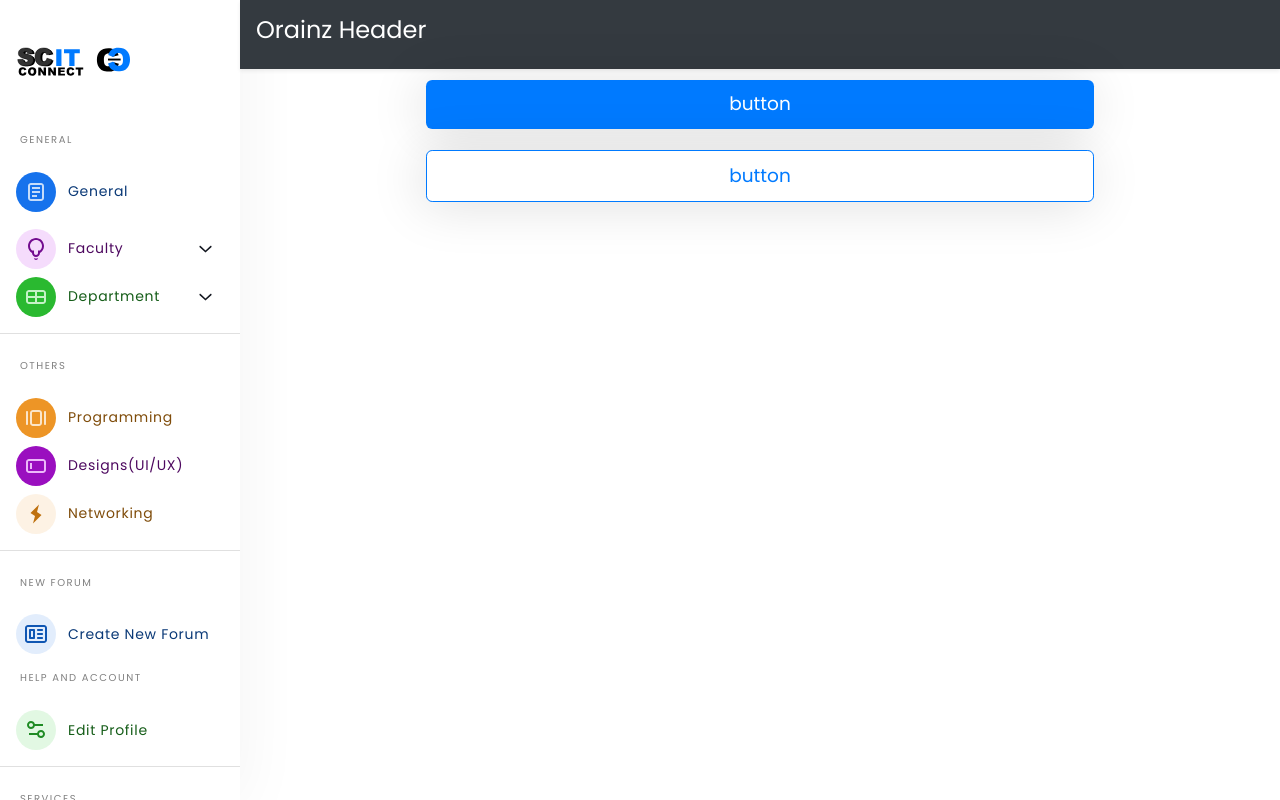
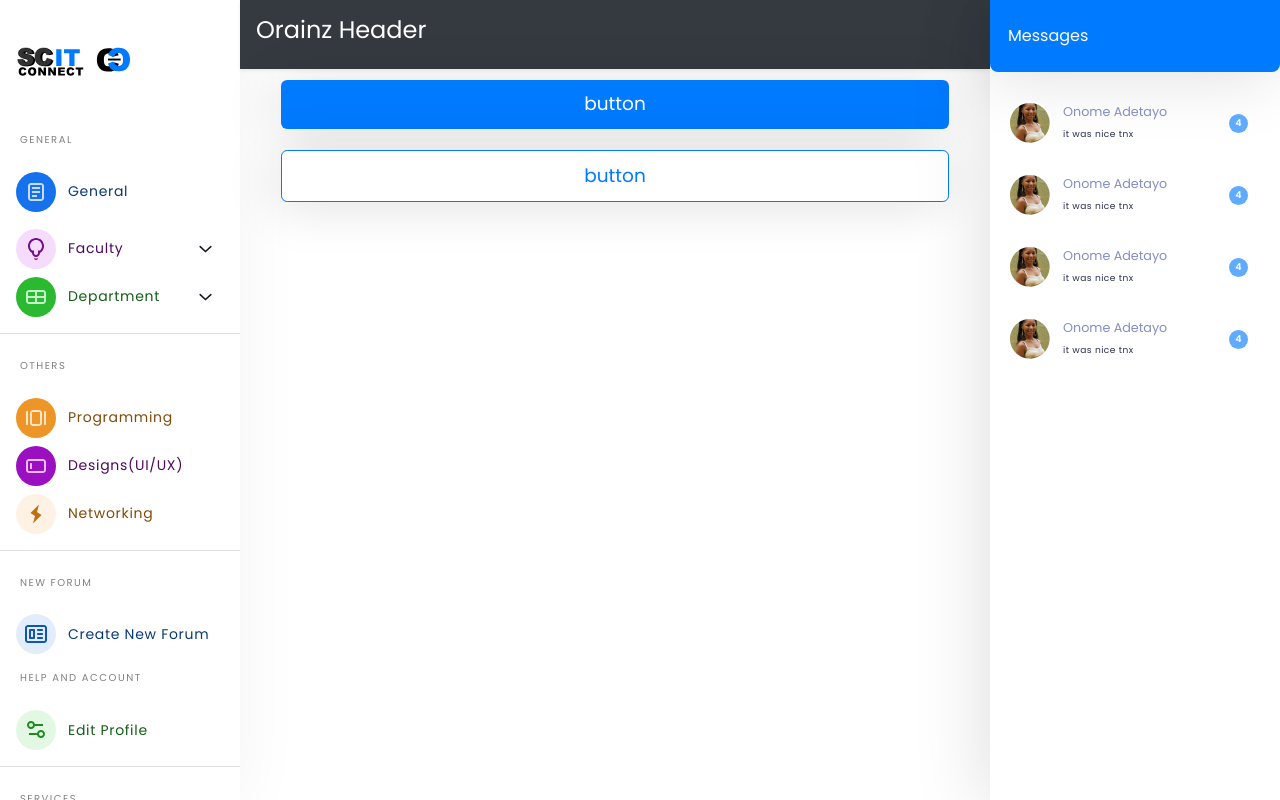
Before and after one commit to nonicalx/scit, a React (Create React App) app: page / in a window 1280 px wide. Built offline with nearby package versions, Linux system fonts and the light colour scheme.

Commit message:
feat: mesage side created

```diff
--- a/src/App.css
+++ b/src/App.css
@@ -43,5 +43,5 @@
 
 .scit-layout{
   display: grid;
-  grid-template-columns: 240px auto;
+  grid-template-columns: 240px auto 290px;
 }
--- a/src/components/exporter.js
+++ b/src/components/exporter.js
@@ -2,3 +2,4 @@ export * from './header/Header';
 export * from './layout/Layout';
 export * from './button/Button';
 export * from './navigator/Navigator';
+export * from "./messagesSide/MessageSide";
--- a/src/components/layout/Layout.js
+++ b/src/components/layout/Layout.js
@@ -1,5 +1,5 @@
 import React from 'react'
-import {Header, Navigator} from '../exporter'
+import {Header, Navigator, MessageSide} from '../exporter'
 
 const Layout = ({children}) => {
     return (
@@ -11,6 +11,9 @@ const Layout = ({children}) => {
             <Header/>
             {children}
         </div>
+        <div>
+            <MessageSide/>
+        </div>
         </main>
     )
 }
--- /dev/null
+++ b/src/components/messagesSide/MessageSide.js
@@ -0,0 +1,46 @@
+import React from "react";
+import "./messageSide.css";
+import user from "../../assets/images/sampleUser.png";
+
+export const MessageSide = () => {
+    const messages= [1,2,3,4]
+  return (
+    <div className="scit-messages">
+      <section className="scit-blue-header">
+        <p className="mb-0">Messages</p>
+      </section>
+      <section>
+            {
+                messages.map((m,i)=>{
+                    return(
+                        <div ket={`${i}`}>
+                            <Message/>
+                        </div>
+                    )
+                })
+            }
+      </section>
+    </div>
+  );
+};
+
+const Message = ({
+  id = 0,
+  name = "Onome Adetayo",
+  lastMessage = "it was nice tnx",
+}) => {
+  return (
+    <div className="d-flex align-items-center justify-content-between scit-message-side">
+      <div className="d-flex align-items-center">
+        <img src={user} alt="user" className="scit-chat-dp" />
+        <section>
+          <p className="mb-0 scit-side-sender">{name}</p>
+          <p className="mb-0 scit-side-lastMessage">{lastMessage}</p>
+        </section>
+      </div>
+      <section className="scit-notice-count">
+        <p className="mb-0">4</p>
+      </section>
+    </div>
+  );
+};
--- /dev/null
+++ b/src/components/messagesSide/messageSide.css
@@ -0,0 +1,72 @@
+.scit-messages {
+  background-color: white;
+  box-shadow: -5px 4px 69px rgba(0, 0, 0, 0.13);
+  height: 100%;
+}
+
+.scit-blue-header {
+  background-color: var(--main-color);
+  color: #fff;
+  height: 72px;
+  display: flex;
+  align-items: center;
+  padding: 0 18px;
+  border-bottom-left-radius: 8px;
+  border-bottom-right-radius: 8px;
+  box-shadow: -5px 4px 69px rgba(0, 0, 0, 0.13);
+  font-style: normal;
+  font-weight: 500;
+  font-size: 24px;
+  line-height: 36px;
+  margin-bottom: 29px;
+}
+
+.scit-chat-dp {
+  width: 44px;
+  height: 44px;
+  border-radius: 50%;
+  margin-right: 11px;
+}
+
+.scit-message-side {
+  margin-bottom: 28px;
+  padding: 0 18px;
+  padding-right: 32px;
+}
+
+.scit-side-sender {
+  font-style: normal;
+  font-weight: 500;
+  font-size: 12.7279px;
+  line-height: 22px;
+  color: #858ec5;
+}
+
+.scit-side-lastMessage {
+  font-style: normal;
+  font-weight: 500;
+  font-size: 9.09139px;
+  line-height: 22px;
+  letter-spacing: 0.05em;
+  color: #292e51;
+}
+
+.scit-notice-count {
+  width: 19px;
+  height: 19px;
+  border-radius: 50%;
+  background-color: #5fabff;
+  color: #fff;
+  display: flex;
+  align-items: center;
+  justify-content: center;
+}
+
+.scit-notice-count p {
+  font-style: normal;
+  font-weight: bold;
+  font-size: 9.5px;
+  line-height: 150%;
+  letter-spacing: 0.005em;
+  font-feature-settings: "tnum" on, "lnum" on;
+}
```
Also changed, not shown: src/assets/images/sampleUser.png (added).
